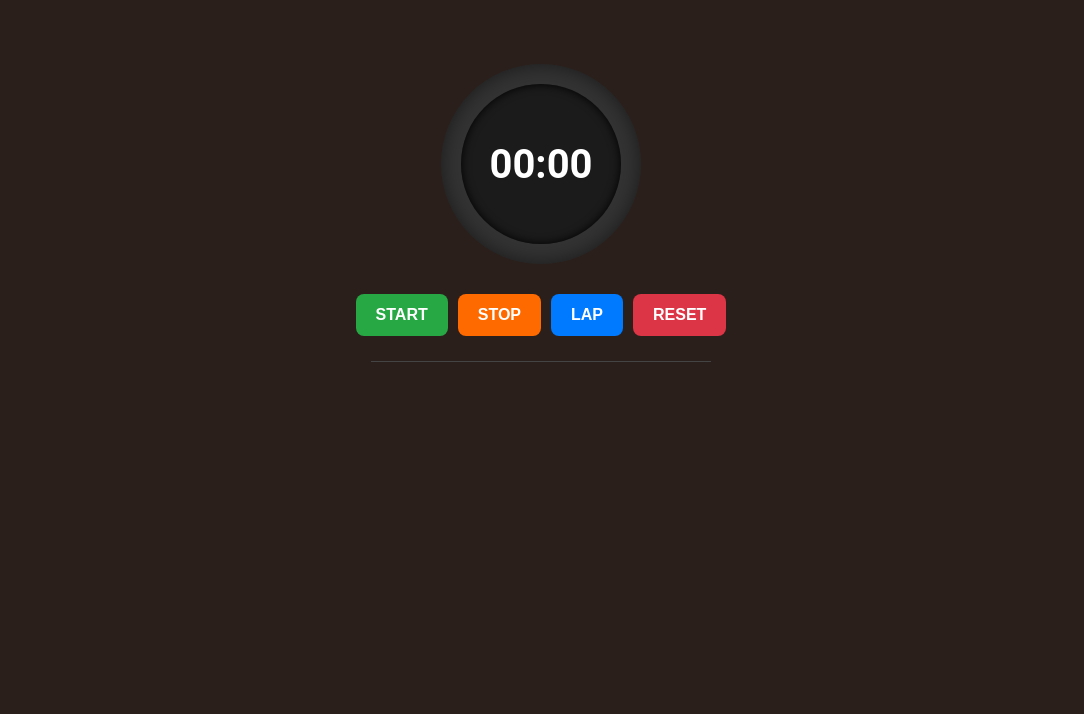
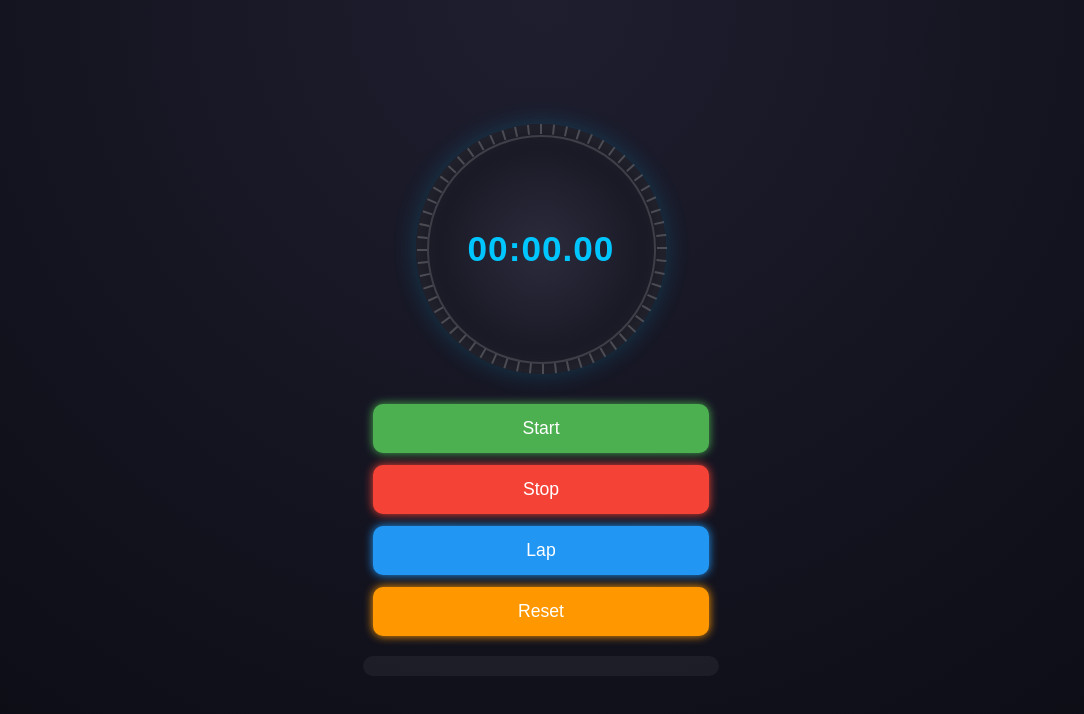
Before and after one commit to Tapfone/stopwatch, a plain HTML site: page index.html in a window 1280 px wide. Shown: the whole page, without its empty margins (99-1183 px from the left). Drawn offline with Linux system fonts and the light colour scheme.

Commit message:
Update index.html

```diff
--- a/index.html
+++ b/index.html
@@ -1,114 +1,132 @@
 <!DOCTYPE html>
 <html lang="en">
 <head>
-<meta charset="UTF-8">
-<meta name="viewport" content="width=device-width, initial-scale=1.0">
+  <meta charset="UTF-8" />
+  <meta name="viewport" content="width=device-width, initial-scale=1.0" />
   <title>Stopwatch</title>
   <style>
     :root {
-    --orange: #ff6a00;
-    --dark-bg: #2a1f1b;
-    --light-text: #fff;
+      --bg-gradient: radial-gradient(circle at top, #1e1e2f, #0b0b13);
+      --dial-bg: radial-gradient(circle at center, #2b2b3d 0%, #0d0d15 100%);
+      --highlight: #00c6ff;
+      --button-start: #4caf50;
+      --button-stop: #f44336;
+      --button-lap: #2196f3;
+      --button-reset: #ff9800;
     }
 
     body {
       margin: 0;
-    padding: 0;
       height: 100vh;
-    background: var(--dark-bg);
-    color: var(--light-text);
-    font-family: 'Roboto', sans-serif;
+      display: flex;
+      justify-content: center;
+      align-items: center;
+      background: var(--bg-gradient);
+      font-family: "Poppins", sans-serif;
+      color: white;
+    }
+
+    .container {
+      width: 100%;
+      max-width: 420px;
+      aspect-ratio: 9 / 16;
       display: flex;
       flex-direction: column;
       align-items: center;
       justify-content: center;
     }
 
-  .container {
+    .dial {
+      position: relative;
+      width: 250px;
+      height: 250px;
+      border-radius: 50%;
+      background: var(--dial-bg);
+      box-shadow: inset 0 0 30px rgba(255, 255, 255, 0.1), 0 0 25px rgba(0, 198, 255, 0.2);
+      display: flex;
+      justify-content: center;
+      align-items: center;
+      margin-bottom: 30px;
+    }
+
+    .dial::before {
+      content: "";
+      position: absolute;
+      width: 90%;
+      height: 90%;
+      border-radius: 50%;
+      border: 2px solid rgba(255, 255, 255, 0.15);
+    }
+
+    .dial .ticks {
+      position: absolute;
       width: 100%;
-    max-width: 400px;
-    aspect-ratio: 9 / 16;
+      height: 100%;
+      pointer-events: none;
+    }
+
+    .tick {
+      position: absolute;
+      top: 0;
+      left: 50%;
+      width: 2px;
+      height: 10px;
+      background: rgba(255, 255, 255, 0.2);
+      transform-origin: center 125px;
+    }
+
+    .display {
+      font-size: 2.2rem;
+      font-weight: 600;
+      color: var(--highlight);
+      letter-spacing: 1px;
+      z-index: 2;
+    }
+
+    .buttons {
       display: flex;
       flex-direction: column;
       align-items: center;
-    justify-content: flex-start;
-    padding-top: 40px;
-  }
-
-  .circle {
-    position: relative;
-    width: 200px;
-    height: 200px;
-    border-radius: 50%;
-    background: conic-gradient(var(--orange) 0deg, #333 0deg);
-    display: flex;
-    align-items: center;
-    justify-content: center;
-    box-shadow: inset 0 0 20px rgba(0,0,0,0.5);
-  }
-
-  .circle-inner {
-    position: absolute;
-    width: 160px;
-    height: 160px;
-    background: #1b1b1b;
-    border-radius: 50%;
-    display: flex;
-    align-items: center;
-    justify-content: center;
-    box-shadow: 0 0 10px #000 inset;
-  }
-
-  .time {
-    font-size: 2.5rem;
-    font-weight: bold;
-  }
-
-  .buttons {
-    margin-top: 30px;
-    display: flex;
-    gap: 10px;
+      width: 80%;
+      gap: 12px;
     }
 
     button {
-    padding: 12px 20px;
-    font-size: 1rem;
-    font-weight: bold;
+      width: 100%;
+      padding: 14px;
       border: none;
-    border-radius: 8px;
+      border-radius: 10px;
+      font-size: 1.1rem;
+      color: white;
+      font-weight: 500;
       cursor: pointer;
-    color: white;
+      transition: transform 0.1s, box-shadow 0.2s;
     }
 
-  #start { background-color: #28a745; }
-  #stop { background-color: #ff6a00; }
-  #reset { background-color: #dc3545; }
-  #lap { background-color: #007bff; }
-
     button:active {
-    opacity: 0.8;
-    transform: scale(0.98);
+      transform: scale(0.97);
     }
 
+    #start { background-color: var(--button-start); box-shadow: 0 0 10px var(--button-start); }
+    #stop { background-color: var(--button-stop); box-shadow: 0 0 10px var(--button-stop); }
+    #lap { background-color: var(--button-lap); box-shadow: 0 0 10px var(--button-lap); }
+    #reset { background-color: var(--button-reset); box-shadow: 0 0 10px var(--button-reset); }
+
     .laps {
-    margin-top: 25px;
-    width: 85%;
-    max-height: 200px;
+      margin-top: 20px;
+      width: 80%;
+      max-height: 150px;
       overflow-y: auto;
-    border-top: 1px solid #444;
-    padding-top: 10px;
+      text-align: left;
+      font-size: 0.9rem;
+      background: rgba(255, 255, 255, 0.05);
+      border-radius: 10px;
+      padding: 10px;
     }
 
     .lap {
-    display: flex;
-    justify-content: space-between;
-    font-size: 1.1rem;
-    padding: 6px 0;
-    border-bottom: 1px solid #333;
-  }
-
-  .lap-number {
-    color: var(--orange);
+      border-bottom: 1px solid rgba(255, 255, 255, 0.1);
+      padding: 5px 0;
     }
 
     ::-webkit-scrollbar {
@@ -116,92 +134,97 @@
     }
 
     ::-webkit-scrollbar-thumb {
-    background: var(--orange);
+      background: rgba(255, 255, 255, 0.2);
       border-radius: 3px;
     }
   </style>
 </head>
 <body>
-
   <div class="container">
-  <div class="circle" id="progress">
-    <div class="circle-inner">
-      <div class="time" id="display">00:00</div>
+    <div class="dial">
+      <div class="ticks" id="ticks"></div>
+      <div class="display" id="display">00:00.00</div>
     </div>
+    <div class="buttons">
+      <button id="start">Start</button>
+      <button id="stop">Stop</button>
+      <button id="lap">Lap</button>
+      <button id="reset">Reset</button>
     </div>
-
-  <div class="buttons">
-    <button id="start">START</button>
-    <button id="stop">STOP</button>
-    <button id="lap">LAP</button>
-    <button id="reset">RESET</button>
-  </div>
-
-  <div class="laps" id="lapsList"></div>
+    <div class="laps" id="laps"></div>
   </div>
 
   <script>
+    // Create tick marks around the dial
+    const ticks = document.getElementById("ticks");
+    for (let i = 0; i < 60; i++) {
+      const tick = document.createElement("div");
+      tick.className = "tick";
+      tick.style.transform = `rotate(${i * 6}deg) translateX(-50%)`;
+      ticks.appendChild(tick);
+    }
+
     let startTime, updatedTime, difference = 0;
+    let tInterval;
     let running = false;
-  let timerInterval;
-  let progress = 0;
-  let lapCount = 0;
+    let lapCount = 1;
 
     const display = document.getElementById("display");
-  const circle = document.getElementById("progress");
-  const lapsList = document.getElementById("lapsList");
+    const laps = document.getElementById("laps");
 
-  function updateTime() {
+    function startTimer() {
+      if (!running) {
+        startTime = new Date().getTime() - difference;
+        tInterval = setInterval(getShowTime, 10);
+        running = true;
+      }
+    }
+
+    function stopTimer() {
+      if (running) {
+        clearInterval(tInterval);
+        running = false;
+      }
+    }
+
+    function resetTimer() {
+      clearInterval(tInterval);
+      running = false;
+      difference = 0;
+      display.textContent = "00:00.00";
+      laps.innerHTML = "";
+      lapCount = 1;
+    }
+
+    function lapTimer() {
+      if (running) {
+        const lapTime = display.textContent;
+        const lapElement = document.createElement("div");
+        lapElement.className = "lap";
+        lapElement.textContent = `Lap ${lapCount}: ${lapTime}`;
+        laps.prepend(lapElement);
+        lapCount++;
+      }
+    }
+
+    function getShowTime() {
       updatedTime = new Date().getTime();
       difference = updatedTime - startTime;
 
       const minutes = Math.floor((difference % (1000 * 60 * 60)) / (1000 * 60));
       const seconds = Math.floor((difference % (1000 * 60)) / 1000);
+      const milliseconds = Math.floor((difference % 1000) / 10);
 
       display.textContent =
-      (minutes < 10 ? "0" + minutes : minutes) +
-      ":" +
-      (seconds < 10 ? "0" + seconds : seconds);
-
-    progress = (seconds / 60) * 360;
-    circle.style.background = `conic-gradient(var(--orange) ${progress}deg, #333 ${progress}deg)`;
+        (minutes < 10 ? "0" : "") + minutes + ":" +
+        (seconds < 10 ? "0" : "") + seconds + "." +
+        (milliseconds < 10 ? "0" : "") + milliseconds;
     }
 
-  document.getElementById("start").addEventListener("click", () => {
-    if (!running) {
-      running = true;
-      startTime = new Date().getTime() - difference;
-      timerInterval = setInterval(updateTime, 1000);
-    }
-  });
-
-  document.getElementById("stop").addEventListener("click", () => {
-    running = false;
-    clearInterval(timerInterval);
-  });
-
-  document.getElementById("reset").addEventListener("click", () => {
-    running = false;
-    clearInterval(timerInterval);
-    difference = 0;
-    progress = 0;
-    lapCount = 0;
-    display.textContent = "00:00";
-    circle.style.background = `conic-gradient(var(--orange) 0deg, #333 0deg)`;
-    lapsList.innerHTML = "";
-  });
-
-  document.getElementById("lap").addEventListener("click", () => {
-    if (running) {
-      lapCount++;
-      const lapTime = display.textContent;
-      const lapElement = document.createElement("div");
-      lapElement.classList.add("lap");
-      lapElement.innerHTML = `<span class="lap-number">Lap ${lapCount}</span><span>${lapTime}</span>`;
-      lapsList.prepend(lapElement);
-    }
-  });
+    document.getElementById("start").onclick = startTimer;
+    document.getElementById("stop").onclick = stopTimer;
+    document.getElementById("reset").onclick = resetTimer;
+    document.getElementById("lap").onclick = lapTimer;
   </script>
-
 </body>
 </html>
```
Lines whose indentation alone changed are shown as unchanged.
